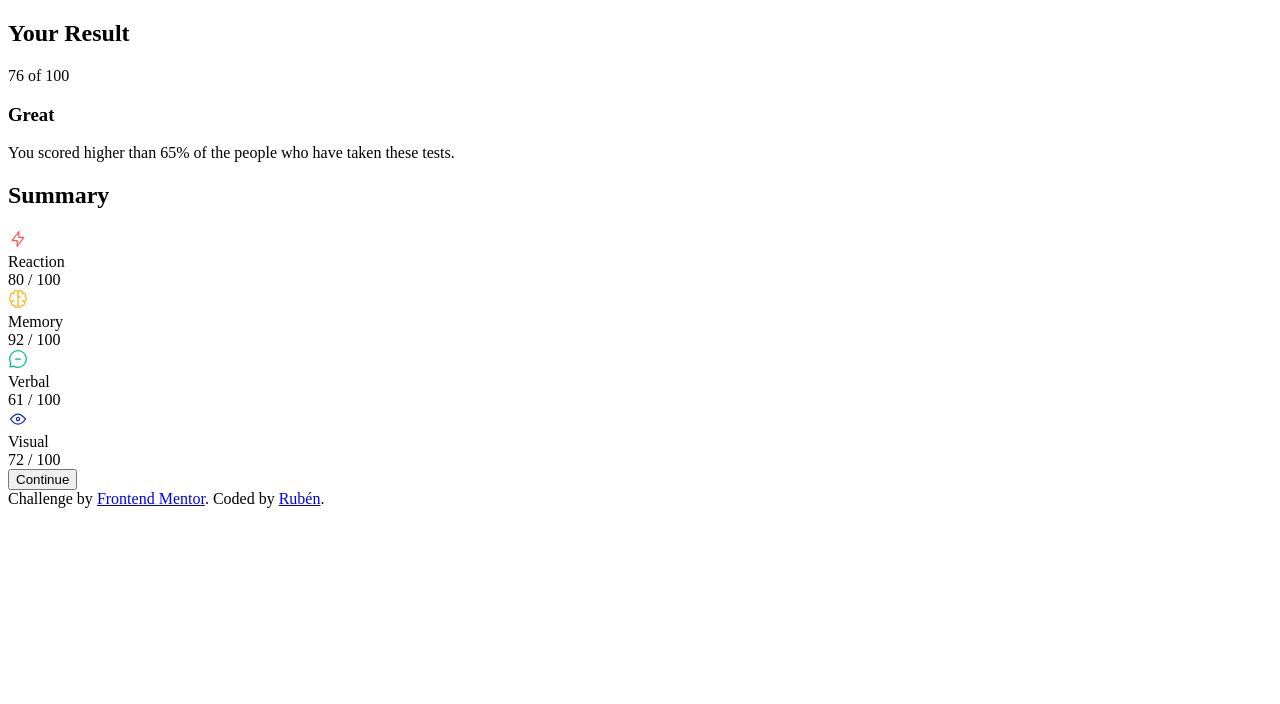
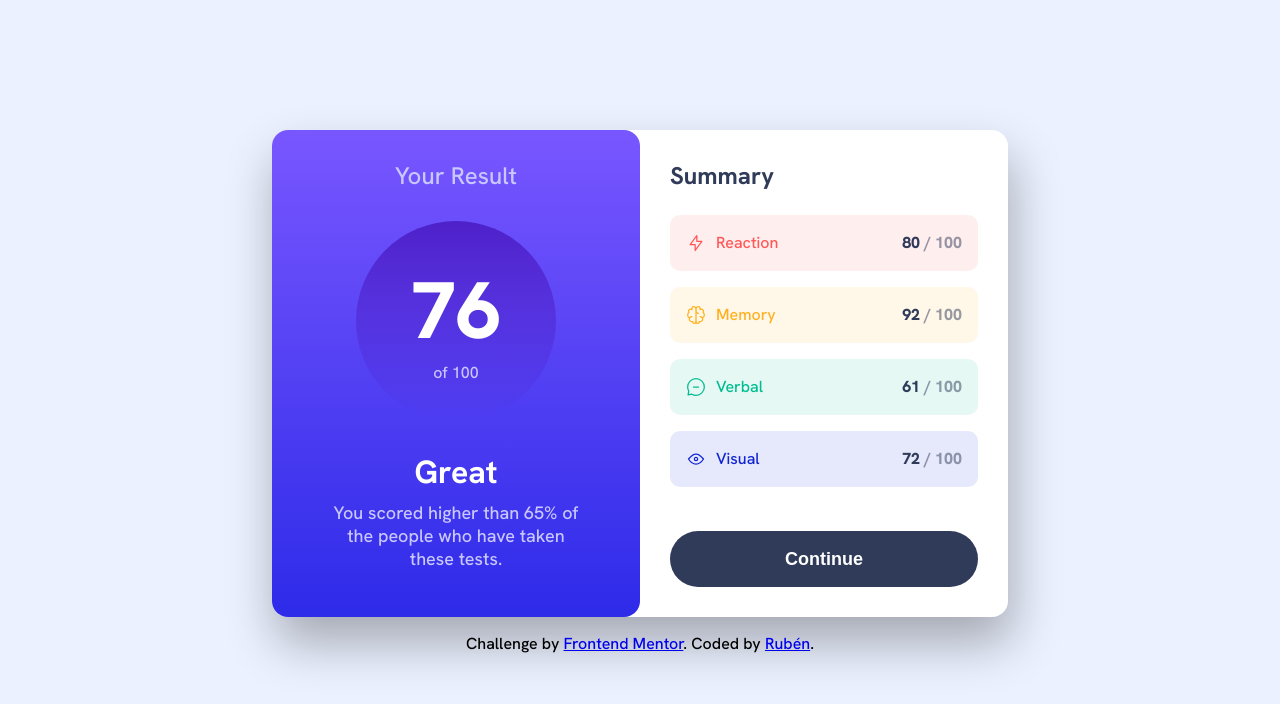
Before and after one commit to Rubendvb/results-summary-component-main, a plain HTML site: page index.html in a window 1280 px wide. Drawn offline with Linux system fonts and the light colour scheme; the site is published under a folder, as on GitHub Pages, so addresses that start at the root find nothing.

Commit message:
arrumando path

```diff
--- a/index.html
+++ b/index.html
@@ -18,8 +18,8 @@
       rel="stylesheet"
     />
 
-    <link rel="stylesheet" href="/assets/css/index.css" />
-    <link rel="stylesheet" href="/assets/css/styles.css" />
+    <link rel="stylesheet" href="./assets/css/index.css" />
+    <link rel="stylesheet" href="./assets/css/styles.css" />
 
     <title>Frontend Mentor | Results summary component</title>
   </head>
```
